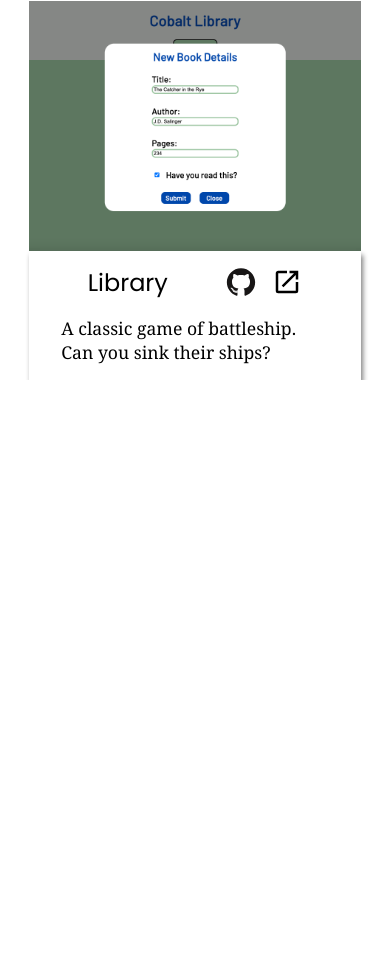
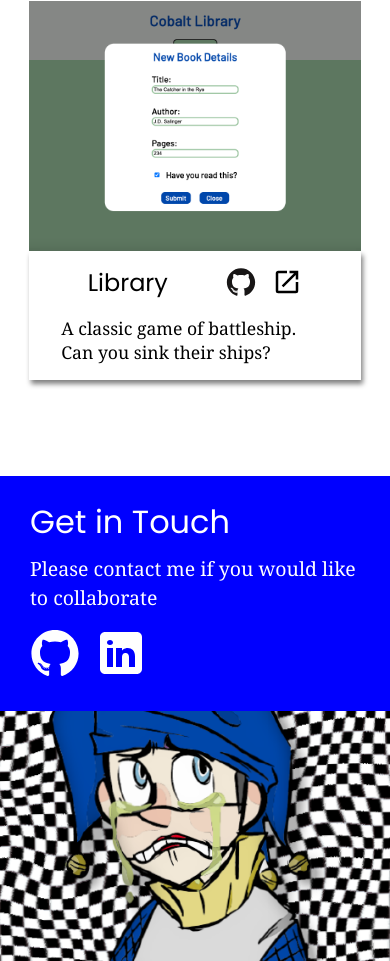
Before and after one commit to fadingmorsecode/Homepage, a website built with webpack: page src/index.html in a window 390 px wide. Shown: the part 3038-3999 px from the top of the page. Before the commit the page ends 3418 px from the top, so only its background shows below. Built offline with nearby package versions, Linux system fonts and the light colour scheme.

Commit message:
feat: finish mobile layout

```diff
--- a/src/index.html
+++ b/src/index.html
@@ -174,6 +174,25 @@
         </div>
       </section>
     </main>
-    <footer></footer>
+    <footer>
+      <div class="footer-info">
+        <p class="footer-main-text">Get in Touch</p>
+        <p class="footer-secondary-text">
+          Please contact me if you would like to collaborate
+        </p>
+        <div class="footer-links">
+          <a href="https://github.com/fadingmorsecode" target="_blank"
+            ><img class="white-svg" src="./assets/github-original-white.svg"
+          /></a>
+          <a
+            href="https://www.linkedin.com/in/williamson-drake"
+            target="_blank"
+          >
+            <img class="white-svg" src="./assets/linkedin-white.svg"
+          /></a>
+        </div>
+      </div>
+      <div class="footer-image"></div>
+    </footer>
   </body>
 </html>
--- a/src/main.css
+++ b/src/main.css
@@ -267,7 +267,8 @@ main {
 .proj-3,
 .proj-4,
 .proj-5,
-.proj-6 {
+.proj-6,
+.footer-image {
   background-size: cover;
   background-position: center;
   background-repeat: no-repeat;
@@ -296,3 +297,45 @@ main {
 .proj-6 {
   background-image: url(./assets/library-screenshot.png);
 }
+
+footer {
+  margin-top: 6rem;
+  background-color: blue;
+  display: flex;
+  flex-direction: column;
+}
+
+.footer-info {
+  padding: 30px;
+}
+
+.footer-main-text {
+  font-size: clamp(2rem, 5vw + 5px, 6rem);
+  font-family: poppins, Arial, Helvetica, sans-serif;
+  color: white;
+}
+
+.footer-secondary-text {
+  margin-top: 1rem;
+  font-size: clamp(1rem, 5vw, 4rem);
+  line-height: 1.5em;
+  font-family: teacher, Georgia, "Times New Roman", Times, serif;
+  color: white;
+}
+
+.footer-links {
+  margin-top: 1rem;
+  display: flex;
+  align-items: center;
+  gap: 1rem;
+}
+
+.footer-links img {
+  height: 50px;
+}
+
+.footer-image {
+  background-image: url(./assets/jester.png);
+  height: 250px;
+  width: 100vw;
+}
```
Also changed, not shown: dist/6b8ee169efdf5ba25075.png (added), dist/index.html, dist/main.js, src/assets/github-original-white.svg (added), src/assets/jester.png (added), src/assets/linkedin-plain-white.svg (added), src/assets/linkedin-white.svg (added), 1 other file.
